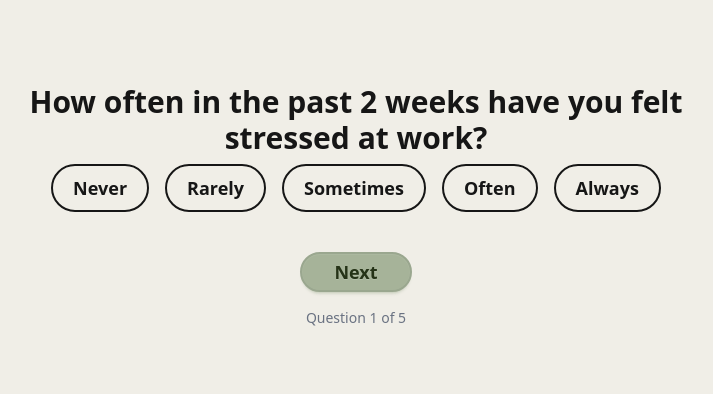
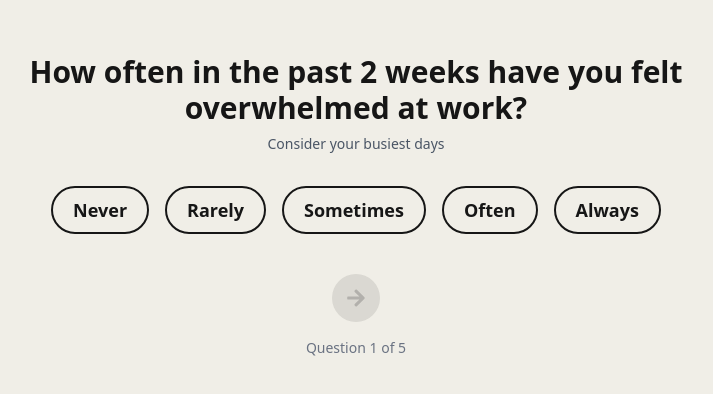
Before and after one commit to maremivazquez1/DigitalTherapyAssistant, a React (Vite) app in the folder frontend/: page /burnout in a window 1280 px wide. Shown: the part 194-588 px from the top of the page, without its empty margins (284-997 px from the left). Built offline with nearby package versions, Linux system fonts and the light colour scheme; no server answers; sample sign-in values are in the browser's storage.

Commit message:
likert and vlog question w websocket set up with mocks

```diff
--- a/frontend/src/components/BurnoutAssessment.tsx
+++ b/frontend/src/components/BurnoutAssessment.tsx
@@ -1,123 +1,177 @@
-import React, { useState, useEffect, ChangeEvent } from "react";
+// src/components/BurnoutAssessment.tsx
+import React, { useState, useEffect } from "react";
+import { FaArrowRight } from "react-icons/fa";
 import LikertQuestion from "./LikertQuestion";
 import TextQuestion from "./TextQuestion";
 import VlogQuestion from "./VlogQuestion";
 
-interface Question {
-  id: number;
-  type: "likert" | "open_text" | "vlog";
-  content: string;
-  // Additional fields if necessary
-}
+// --- import shared types ---
+import type {
+  BurnoutQuestion,
+  SessionPayload,
+  AnswerPayload,
+} from "../types/burnout/assessment";
 
-// Mock questions array for styling adjustments
-const mockQuestions: Question[] = [
+
+export const mockQuestions: BurnoutQuestion[] = [
+  // Likert questions
   {
     id: 1,
     type: "likert",
-      content: "How often in the past 2 weeks have you felt stressed at work?",
+    content: "How often in the past 2 weeks have you felt overwhelmed at work?",
+    subtitle: "Consider your busiest days",
   },
   {
     id: 2,
-      type: "open_text",
-      content: "Can you describe any factors that contributed to your stress?",
+    type: "likert",
+    content: "How often in the past 2 weeks have you found it hard to concentrate?",
   },
   {
     id: 3,
-      type: "vlog",
-      content: "Record a short video about your energy levels today.",
+    type: "likert",
+    content: "How often in the past 2 weeks have you felt emotionally drained?",
   },
+
+  // Vlog questions
   {
     id: 4,
-      type: "likert",
-      content: "How often in the past 2 weeks have you felt fatigued?",
+    type: "vlog",
+    content: "Record a 30-second video describing your current energy levels.",
   },
   {
     id: 5,
-      type: "open_text",
-      content: "What steps have you taken to manage your stress?",
+    type: "vlog",
+    content: "Record a short clip telling us what you do to unwind after a stressful day.",
   },
 ];
 
+
+
 const BurnoutAssessment: React.FC = () => {
-  const [questions, setQuestions] = useState<Question[]>(mockQuestions);
+  const [sessionId, setSessionId] = useState<SessionPayload["sessionId"] | null>(null);
+  //const [questions, setQuestions] = useState<BurnoutQuestion[]>([]);
+  const [questions, setQuestions] = useState<BurnoutQuestion[]>(mockQuestions);
   const [currentIndex, setCurrentIndex] = useState<number>(0);
-  const [responses, setResponses] = useState<{ [key: number]: string }>({});
+  const [responses, setResponses] = useState<Record<number, string>>({});
   const [loading, setLoading] = useState<boolean>(true);
+  const [error, setError] = useState<string | null>(null);
 
-  useEffect(() => {
-    fetch("/api/assessment")
-      .then((res) => res.json())
-      .then((data: Question[]) => {
-        setQuestions(data);
+  // 1. On mount: fetch session + questions
+ /*  useEffect(() => {
+    fetch("/api/assessment") // your endpoint that returns SessionPayload
+      .then((res) => {
+        if (!res.ok) throw new Error(`Error ${res.status}`);
+        return res.json() as Promise<SessionPayload>;
+      })
+      .then(({ sessionId, questions }) => {
+        setSessionId(sessionId);
+        setQuestions(questions);
         setLoading(false);
       })
       .catch((err) => {
-        console.error("Error fetching assessment questions:", err);
+        console.error(err);
+        setError("Could not load assessment. Please try again.");
         setLoading(false);
       });
+  }, []); */
+
+// skip the fetch in useEffect until your backend is up
+useEffect(() => {
+  setLoading(false);
 }, []);
 
+  // 2. Handle each answer immediately
   const handleAnswer = (questionId: number, answer: string) => {
+    // locally mark as answered (to enable Next button)
     setResponses((prev) => ({ ...prev, [questionId]: answer }));
+
+    if (!sessionId) {
+      console.warn("No session yet; skipping send");
+      return;
+    }
+
+    // find the questionType
+    const questionType = questions.find((q) => q.id === questionId)!.type;
+
+    const payload: AnswerPayload = {
+      sessionId,
+      questionId,
+      questionType,
+      answer,
     };
 
+    fetch(`/api/assessment/${sessionId}/responses`, {
+      method: "POST",
+      headers: { "Content-Type": "application/json" },
+      body: JSON.stringify(payload),
+    }).catch((err) => {
+      console.error("Failed to submit answer:", err);
+      // optionally queue retry logic here
+    });
+  };
+
+  // 3. Move to next question or finish
   const handleNext = () => {
     if (currentIndex < questions.length - 1) {
-      setCurrentIndex((prev) => prev + 1);
+      setCurrentIndex((i) => i + 1);
     } else {
-      // Final submission logic goes here.
-      console.log("All responses:", responses);
+      alert("All done—thanks for completing the assessment!");
     }
   };
 
-  const renderQuestion = (q: Question) => {
-    switch (q.type) {
-      case "likert":
-        return <LikertQuestion question={q} onChange={handleAnswer} />;
-      case "open_text":
-        return <TextQuestion question={q} onChange={handleAnswer} />;
-      case "vlog":
-        return <VlogQuestion question={q} onChange={handleAnswer} />;
-      default:
-        return <div>Unknown question type: {q.type}</div>;
+  // 4. Render loading / error / empty states
+  if (loading) {
+    return (
+      <div className="min-h-screen flex items-center justify-center">
+        <span className="loading loading-spinner text-primary"></span>
+      </div>
+    );
   }
-  };
-
-  if (loading) {
-    return <div>Loading assessment...</div>;
+  if (error) {
+    return (
+      <div className="min-h-screen flex flex-col items-center justify-center">
+        <p className="text-red-500 mb-4">{error}</p>
+        <button className="btn btn-secondary" onClick={() => window.location.reload()}>
+          Retry
+        </button>
+      </div>
+    );
+  }
+  if (!questions.length) {
+    return (
+      <div className="min-h-screen flex items-center justify-center">
+        <p>No questions available.</p>
+      </div>
+    );
   }
 
-  if (!questions.length) {
-    return <div>No questions available.</div>;
-  }
-
+  // 5. Main render: Typeform-like layout
+  const q = questions[currentIndex];
   return (
     <div
-      // Full-screen hero section
       className="min-h-screen w-full bg-base-200 flex flex-col justify-center items-center px-4"
       data-theme="calming"
     >
-      {/* Question container */}
       <div className="max-w-3xl w-full text-center py-10">
-        <h1 className="text-3xl font-bold mb-2">
-          {questions[currentIndex].content}
-        </h1>
+        <h1 className="text-3xl font-bold mb-2">{q.content}</h1>
+        {q.subtitle && (
+          <p className="text-sm text-gray-600 mb-8">{q.subtitle}</p>
+        )}
 
-        {/* Render the question component */}
         <div className="mb-10">
-        {renderQuestion(questions[currentIndex])}
+          {q.type === "likert" && <LikertQuestion question={q} onChange={handleAnswer} />}
+          {q.type === "open_text" && <TextQuestion question={q} onChange={handleAnswer} />}
+          {q.type === "vlog" && <VlogQuestion question={q} onChange={handleAnswer} />}
         </div>
 
-        {/* Next/Submit button */}
         <button
           onClick={handleNext}
-          className="btn btn-primary px-8 py-3 text-lg"
+          disabled={responses[q.id] == null}
+          className="btn btn-primary btn-circle btn-lg"
         >
-          {currentIndex === questions.length - 1 ? "Submit" : "Next"}
+          <FaArrowRight className="text-xl" />
         </button>
 
-        {/* Optional question indicator */}
         <p className="text-gray-500 text-sm mt-4">
           Question {currentIndex + 1} of {questions.length}
         </p>
--- a/frontend/src/components/VlogQuestion.tsx
+++ b/frontend/src/components/VlogQuestion.tsx
@@ -1,4 +1,6 @@
-import React, { useState, useRef, useEffect } from "react";
+// src/components/VlogQuestion.tsx
+import React, { useRef, useState, useEffect } from "react";
+import { useWebSocket } from "../hooks/useWebSocket";
 
 interface VlogQuestionProps {
   question: {
@@ -10,29 +12,75 @@ interface VlogQuestionProps {
 
 const VlogQuestion: React.FC<VlogQuestionProps> = ({ question, onChange }) => {
   const videoRef = useRef<HTMLVideoElement>(null);
-  const [recording, setRecording] = useState<boolean>(false);
+  const mediaRecorderRef = useRef<MediaRecorder | null>(null);
+  const [stream, setStream] = useState<MediaStream | null>(null);
+  const [recording, setRecording] = useState(false);
+  const [chunks, setChunks] = useState<Blob[]>([]);
 
-  // Placeholder: When you implement video recording logic,
-  // this effect can set up the video stream.
+  // Only connect WS when recording starts
+  const { isConnected, sendMessage } = useWebSocket(
+    "ws://localhost:8080/ws/burnout",
+    recording
+  );
+
+  // 1. getUserMedia + live preview
   useEffect(() => {
-    // Example for live stream (uncomment and adjust in a real scenario):
-    // navigator.mediaDevices.getUserMedia({ video: true }).then((stream) => {
-    //   if (videoRef.current) {
-    //     videoRef.current.srcObject = stream;
-    //   }
-    // }).catch(err => console.error("Error accessing camera", err));
+    navigator.mediaDevices
+      .getUserMedia({ video: true, audio: true })
+      .then((mediaStream) => {
+        setStream(mediaStream);
+        if (videoRef.current) {
+          videoRef.current.srcObject = mediaStream;
+        }
+      })
+      .catch((err) => console.error("Error accessing camera/mic:", err));
+
+    return () => {
+      stream?.getTracks().forEach((t) => t.stop());
+    };
   }, []);
 
-  // Simulate toggling recording state and returning a placeholder value.
-  const handleRecord = () => {
-    setRecording((prev) => !prev);
-    // For now, just pass a placeholder value.
-    onChange(question.id, "recorded_video_placeholder");
+  // 2. start recording
+  const handleStart = () => {
+    if (!stream) return;
+    const recorder = new MediaRecorder(stream, { mimeType: "video/webm" });
+    const localChunks: Blob[] = [];
+
+    recorder.ondataavailable = (e) => {
+      if (e.data.size > 0) localChunks.push(e.data);
+    };
+
+    recorder.onstop = () => {
+      const blob = new Blob(localChunks, { type: "video/webm" });
+      const videoUrl = URL.createObjectURL(blob);
+
+      // notify parent so Next button enables
+      onChange(question.id, videoUrl);
+
+      // send raw blob via WebSocket
+      if (isConnected) {
+        sendMessage(blob);
+      } else {
+        console.warn("WebSocket not connected; video not sent");
+      }
+
+      setChunks([]);
+    };
+
+    mediaRecorderRef.current = recorder;
+    recorder.start();
+    setChunks(localChunks);
+    setRecording(true);
+  };
+
+  // 3. stop recording
+  const handleStop = () => {
+    mediaRecorderRef.current?.stop();
+    setRecording(false);
   };
 
   return (
     <div className="flex flex-col items-center">
-      {/* Video box styled to match the Typeform layout */}
       <div className="w-full max-w-sm h-64 bg-gray-200 rounded-md overflow-hidden mb-4 shadow-md">
         <video
           ref={videoRef}
@@ -41,14 +89,22 @@ const VlogQuestion: React.FC<VlogQuestionProps> = ({ question, onChange }) => {
           playsInline
           className="object-cover w-full h-full"
         >
-          {/* Fallback content if video cannot be loaded */}
-          Your browser does not support the video tag.
+          Your browser does not support video.
         </video>
       </div>
-      <button onClick={handleRecord} className="btn btn-accent btn-lg">
+
+      <button
+        onClick={recording ? handleStop : handleStart}
+        className={`btn btn-accent btn-lg ${recording ? "btn-error" : ""}`}
+      >
         {recording ? "Stop Recording" : "Record Video"}
       </button>
-      <p className="text-sm text-gray-500 mt-4">Tap to record your response.</p>
+
+      <p className="text-sm text-gray-500 mt-4">
+        {recording
+          ? "Recording… click to stop."
+          : "Click to start recording your response."}
+      </p>
     </div>
   );
 };
--- /dev/null
+++ b/frontend/src/types/burnout/assessment.ts
@@ -0,0 +1,23 @@
+// src/types/burnout/assessment.ts
+
+export type QuestionType = "likert" | "open_text" | "vlog";
+
+export interface BurnoutQuestion {
+  id: number;
+  type: QuestionType;
+  content: string;
+  subtitle?: string;
+}
+
+export interface SessionPayload {
+  sessionId: string;
+  questions: BurnoutQuestion[];
+}
+
+/** Now includes the sessionId */
+export interface AnswerPayload {
+  sessionId: string;
+  questionId: number;
+  questionType: QuestionType;
+  answer: string;
+}
```
Lines whose indentation alone changed are shown as unchanged.
